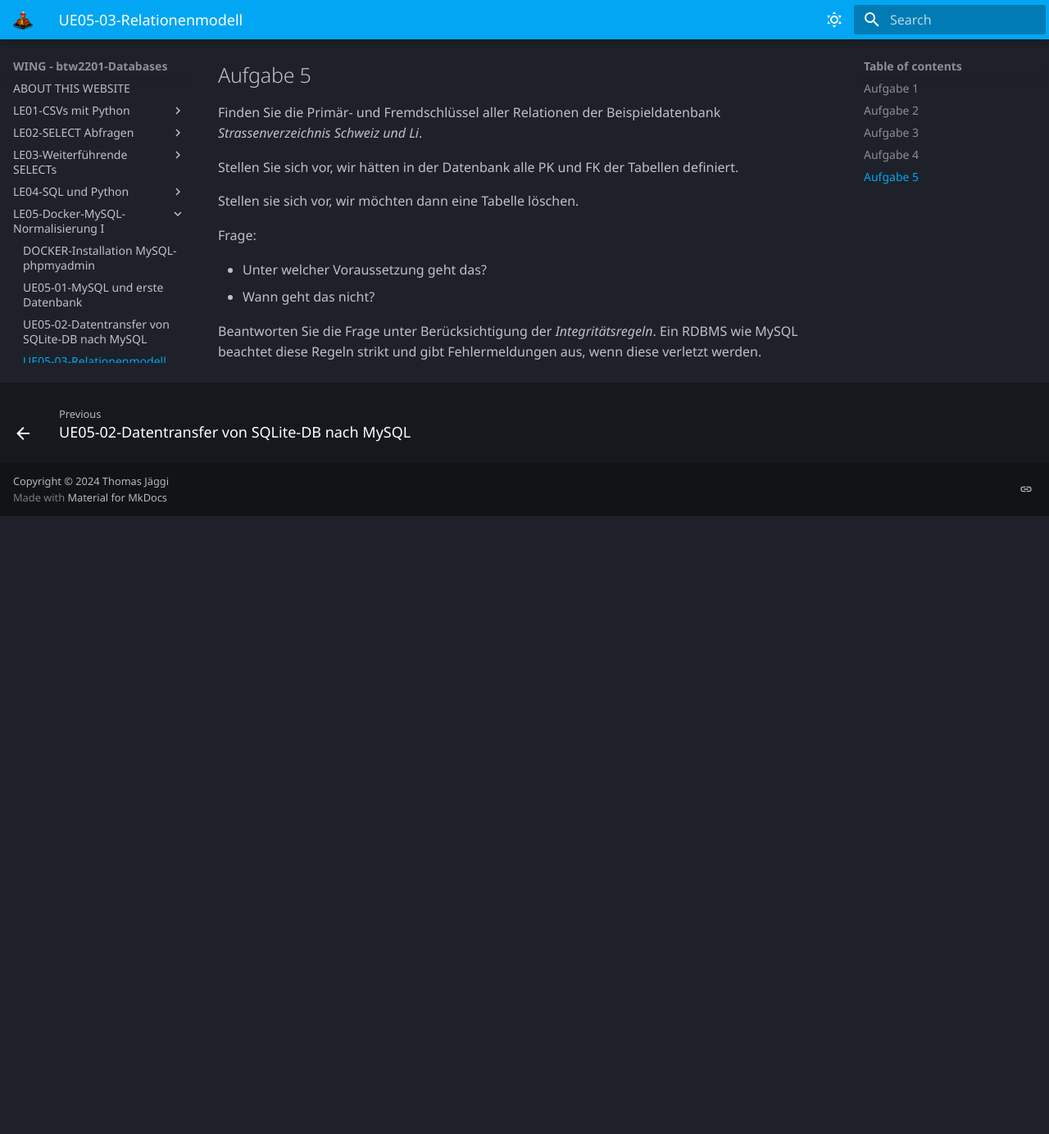
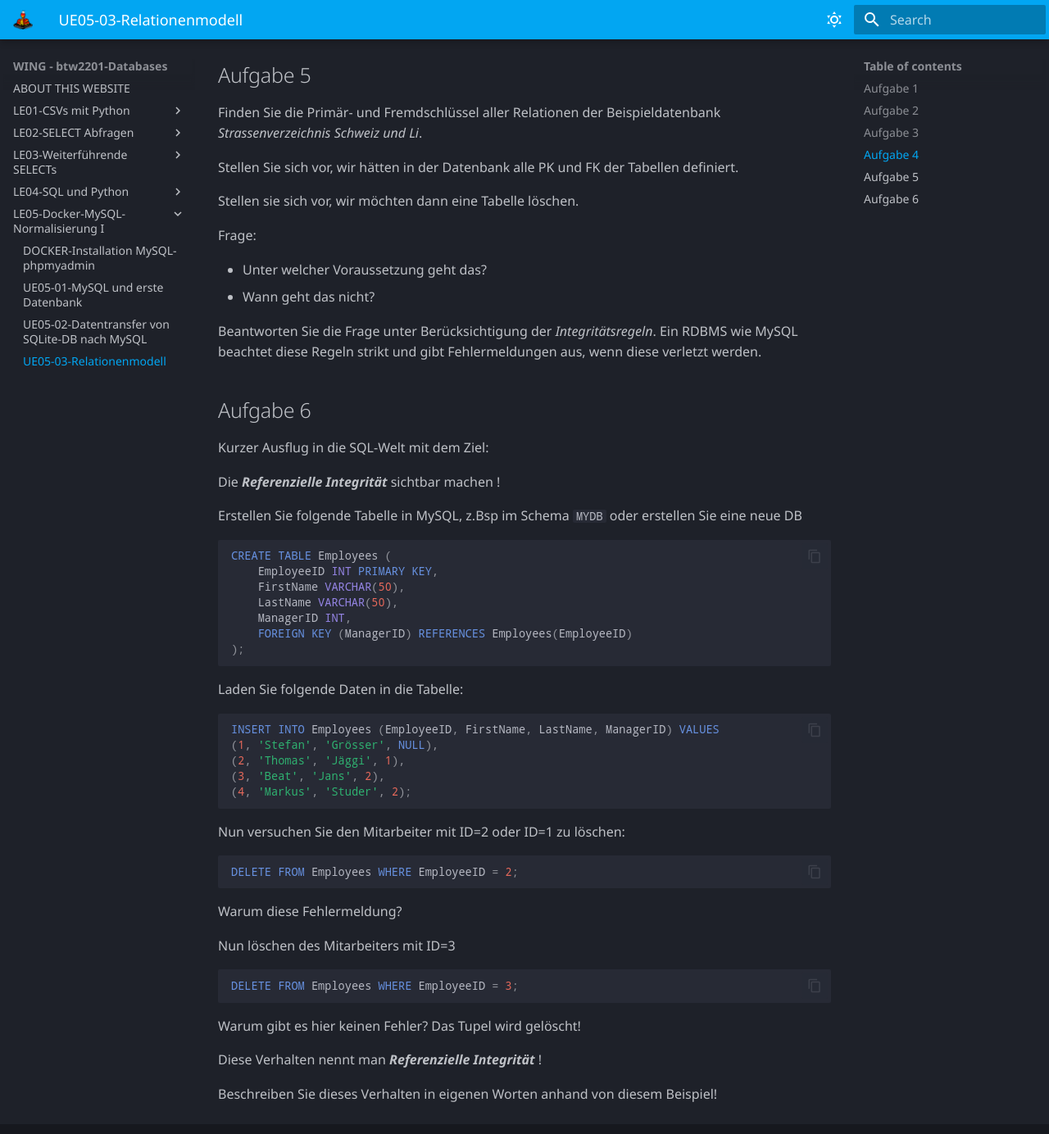
Before and after one commit to tjaeggi/btw2201_databases, an MkDocs documentation site: the page built from docs/le05/ue05-03.md, in a window 1280 px wide and 1400 px high, scrolled down 1370 px. Shown: the top 1384 px of the window at 82% size. Built offline with MkDocs 1.6.1 and Material for MkDocs 9.7.7, drawn with Linux system fonts in a browser that asks for light colours; some web fonts are replaced; before the commit the page ends 2000 px from its top, so only the background shows below that.

Commit message:
Wed Oct 23 01:15:40 AM CEST 2024

````diff
--- a/docs/le05/ue05-03.md
+++ b/docs/le05/ue05-03.md
@@ -43,3 +43,46 @@ Frage:
 * Wann geht das nicht?
 
 Beantworten Sie die Frage unter Berücksichtigung der *Integritätsregeln*. Ein RDBMS wie MySQL beachtet diese Regeln strikt und gibt Fehlermeldungen aus, wenn diese verletzt werden.
+
+## Aufgabe 6
+Kurzer Ausflug in die SQL-Welt mit dem Ziel:
+
+Die ***Referenzielle Integrität*** sichtbar machen !
+
+Erstellen Sie folgende Tabelle in MySQL, z.Bsp im Schema `MYDB` oder erstellen Sie eine neue DB
+``` sql
+CREATE TABLE Employees (
+    EmployeeID INT PRIMARY KEY,
+    FirstName VARCHAR(50),
+    LastName VARCHAR(50),
+    ManagerID INT,
+    FOREIGN KEY (ManagerID) REFERENCES Employees(EmployeeID)
+);
+```
+
+Laden Sie folgende Daten in die Tabelle:
+
+``` sql
+INSERT INTO Employees (EmployeeID, FirstName, LastName, ManagerID) VALUES
+(1, 'Stefan', 'Grösser', NULL),
+(2, 'Thomas', 'Jäggi', 1),
+(3, 'Beat', 'Jans', 2),
+(4, 'Markus', 'Studer', 2);
+```
+
+Nun versuchen Sie den Mitarbeiter mit ID=2 oder ID=1 zu löschen:
+
+``` sql
+DELETE FROM Employees WHERE EmployeeID = 2;
+```
+Warum diese Fehlermeldung?
+
+Nun löschen des Mitarbeiters mit ID=3
+``` sql
+DELETE FROM Employees WHERE EmployeeID = 3;
+```
+Warum gibt es hier keinen Fehler? Das Tupel wird gelöscht!
+
+Diese Verhalten nennt man ***Referenzielle Integrität*** !
+
+Beschreiben Sie dieses Verhalten in eigenen Worten anhand von diesem Beispiel!
````
